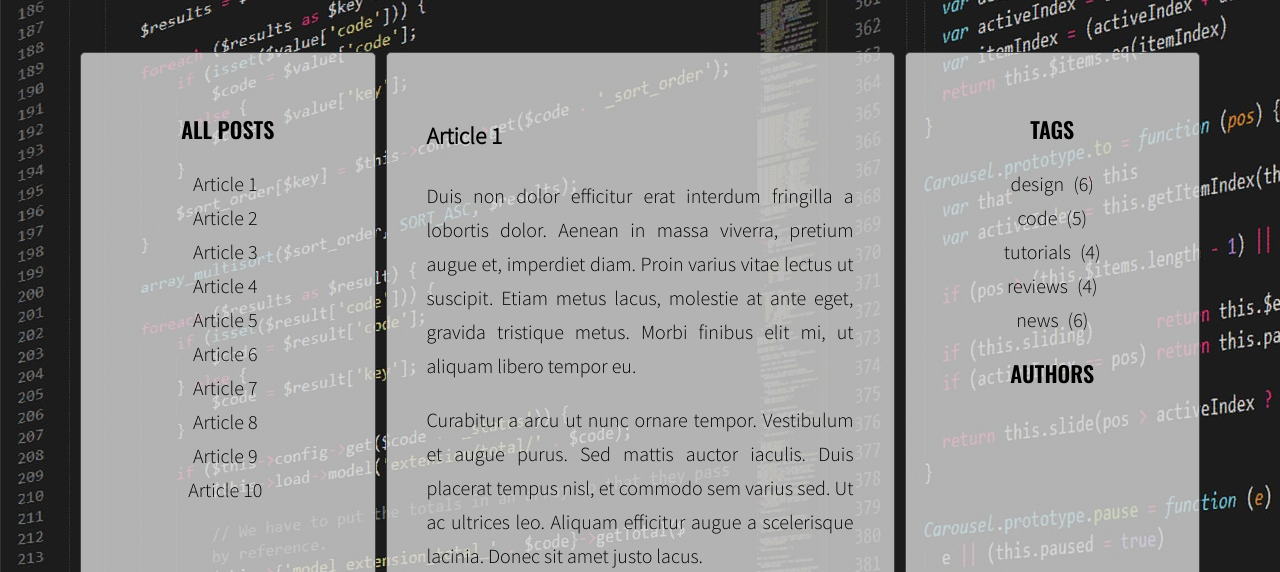
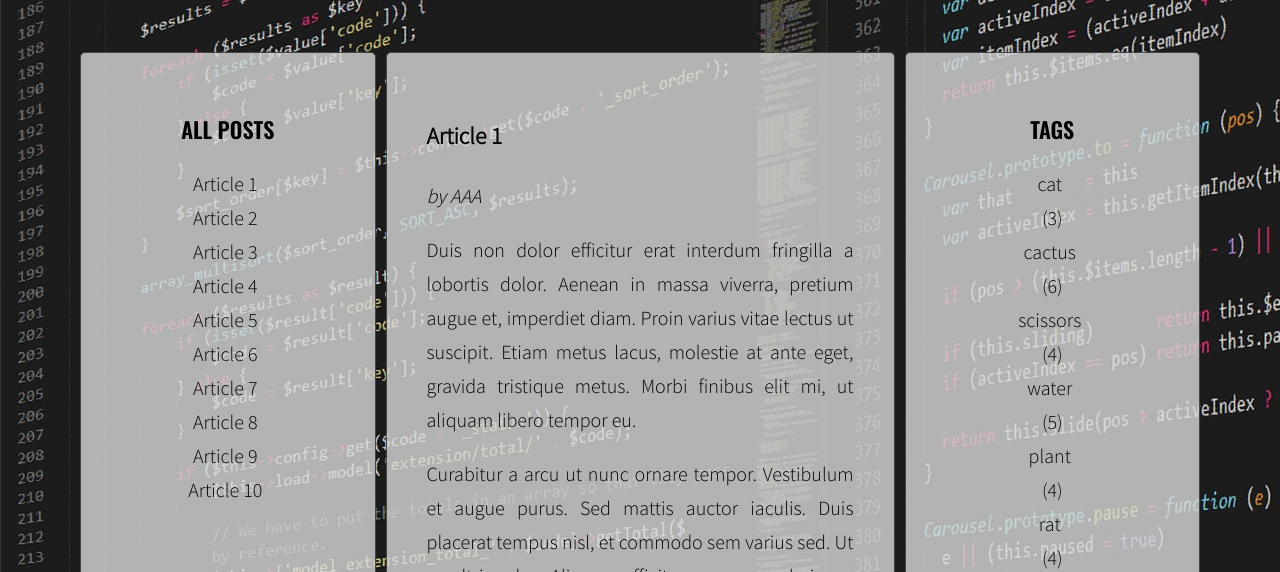
Before and after one commit to skrabekj/javascript-blog, a website: page index.html in a window 1280 px wide. Shown: the part 222-794 px from the top of the page. Drawn offline with nearby package versions, Linux system fonts and the light colour scheme.

Commit message:
nothing works

```diff
--- a/index.html
+++ b/index.html
@@ -179,11 +179,7 @@
           <aside class="sidebar">
             <h2 class="section-title">Tags</h2>
             <ul class="list tags">
-              <li><a href="#">design</a> <span>(6)</span></li>
-              <li><a href="#">code</a> <span>(5)</span></li>
-              <li><a href="#">tutorials</a> <span>(4)</span></li>
-              <li><a href="#">reviews</a> <span>(4)</span></li>
-              <li><a href="#">news</a> <span>(6)</span></li>
+
             </ul>
             <h2 class="section-title">Authors</h2>
             <ul class="list authors">
--- a/js/script.js
+++ b/js/script.js
@@ -83,8 +83,8 @@ function generateTitleLinks(customSelector = ''){
 generateTitleLinks();
 
 function generateTags(){
-  /* [NEW] create a new variable allTags with an empty array */
-  let allTags = [];
+  /* [NEW] create a new variable allTags with an empty object */
+  let allTags = {};
   /* find all articles */
   const articles = document.querySelectorAll('.post');
 
@@ -111,21 +111,32 @@ function generateTags(){
       tagList.insertAdjacentHTML('beforeEnd', taglinkHTML);
       html = html + taglinkHTML;
       /* [NEW] check if this link is NOT already in allTags */
-      if(allTags.indexOf(linkHTML) == -1){
+      if(!allTags.hasOwnProperty(tag)){
         /* [NEW] add generated code to allTags array */
-        allTags.push(linkHTML);
+        allTags[tag] = 1;
+      } else {
+        allTags[tag]++;
       }
     /* END LOOP: for each tag */
     }
     /* insert HTML of all the links into the tags wrapper */
-    tagList.innerHTML = html;
+    //tagList.innerHTML = html;
     //console.log(html);
   /* END LOOP: for every article: */
   }
   /* [NEW] find list of tags in right column */
   const tagList = document.querySelector('.tags');
   /* [NEW] add html from allTags to tagList */
-  tagList.innerHTML = allTags.join(' ');
+  //tagList.innerHTML = allTags.join(' ');
+  /* [New] create variable for all links html code */
+  let allTagsHTML = '';
+  /* [New] start loop for each tag in allTags */
+  for(let tag in allTags){
+    /* [New] generate code of a link and add it to allTagsHTML */
+    allTagsHTML += '<li><a href="#tag-' + tag + '"><span>' + tag + "</span></a></li>" + ' (' + allTags[tag] + ')' ;
+  }
+  /* [New] add html from allTagsHTML to tagList */
+  tagList.innerHTML = allTagsHTML;
 }
 
 generateTags();
```
